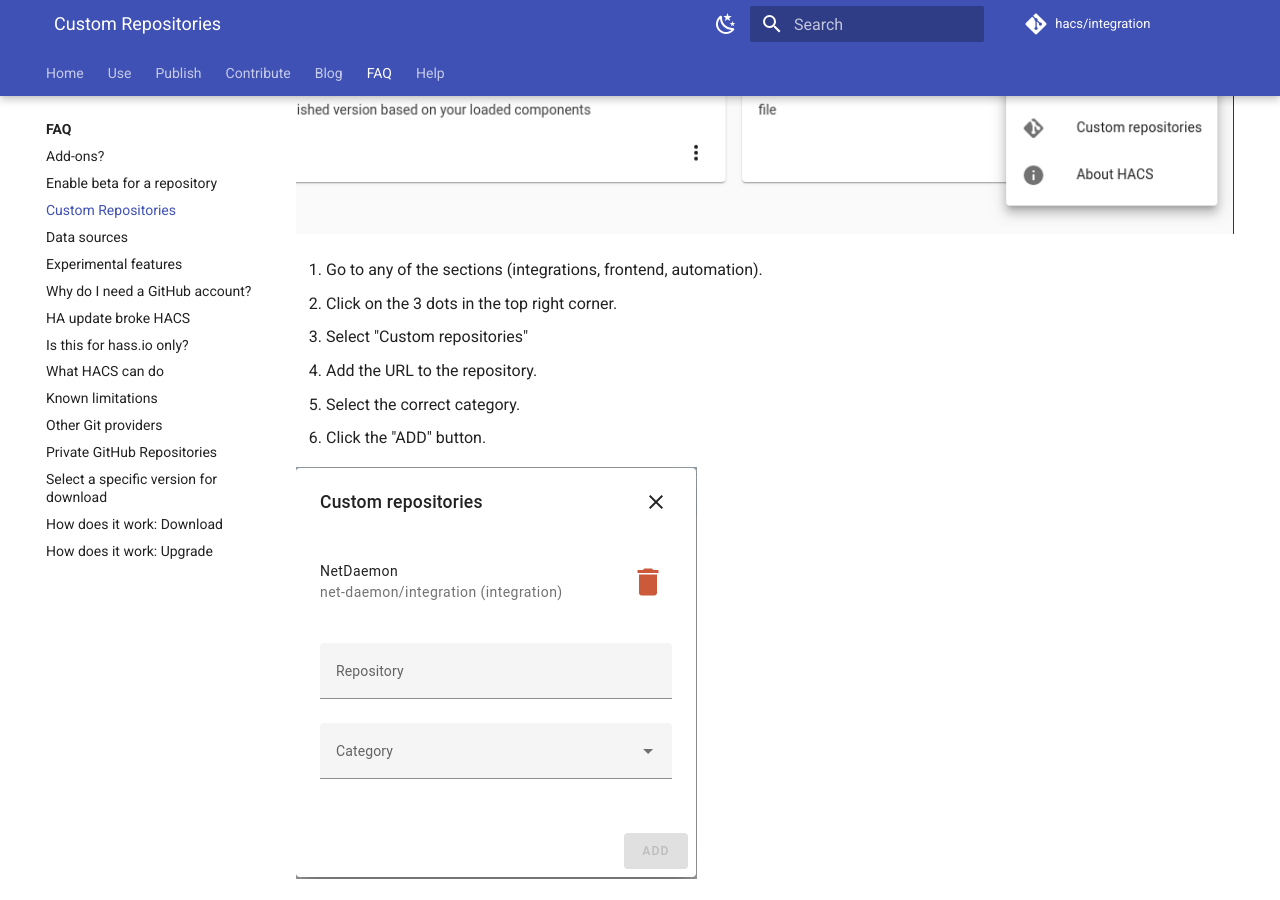
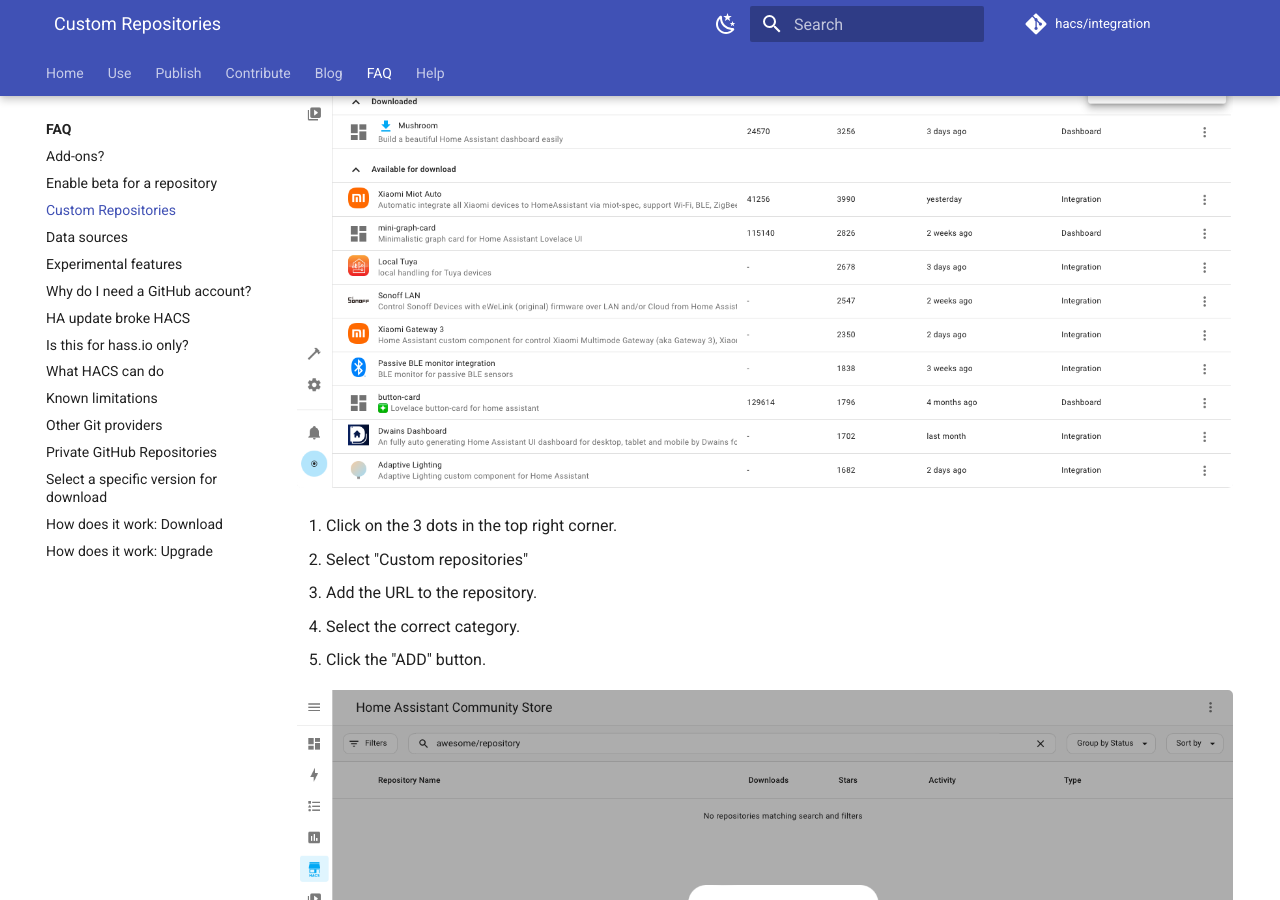
Before and after one commit to hacs/documentation, an MkDocs documentation site: the page built from source/docs/faq/custom_repositories.md, in a window 1280 px wide and 900 px high, scrolled down 581 px. Built offline with MkDocs 1.6.1 and Material for MkDocs 9.7.7, drawn with Linux system fonts in a browser that asks for light colours; plug-ins that fetch from the network failed and are left out; comment, search, counter and statistics services are not loaded.

Commit message:
Replace images for custom repository

```diff
--- a/source/docs/faq/custom_repositories.md
+++ b/source/docs/faq/custom_repositories.md
@@ -12,16 +11,17 @@ But there are a number of different reasons why a developer might not want to pu
 
 If you want to try and add a custom repository to HACS do the following:
 
-![custom_repositories_entry](/assets/images/custom_repositories_entry.png)
+![overview_menu](/assets/images/screenshots/overview/menu/light.png#only-light)
+![overview_menu](/assets/images/screenshots/overview/menu/dark.png#only-dark)
 
-1. Go to any of the sections (integrations, frontend, automation).
 1. Click on the 3 dots in the top right corner.
 1. Select "Custom repositories"
 1. Add the URL to the repository.
 1. Select the correct category.
 1. Click the "ADD" button.
 
-![custom_repositories](/assets/images/custom_repositories.png)
+![custom_repository_add](/assets/images/screenshots/dialog/custom_repository/add/light.png#only-light)
+![custom_repository_add](/assets/images/screenshots/dialog/custom_repository/add/dark.png#only-dark)
 
 
 !!! tip
```
Also changed, not shown: other parts of source/docs/faq/custom_repositories.md (+0 -1 lines), source/assets/images/custom_repositories_entry.png (deleted), source/assets/images/filters.png (deleted), source/assets/images/screenshots/dialog/custom_repository/add/dark.png (added), source/assets/images/screenshots/dialog/custom_repository/add/light.png (added).
